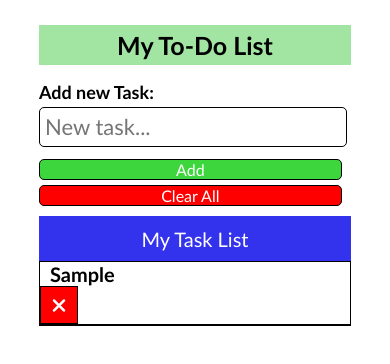
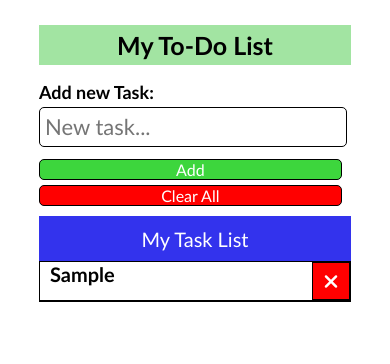
Before and after one commit to Rupam-Mondal/To-Do-App, a plain HTML site: page index.html in a window 390 px wide. Both pictures are taken after typing "Sample" into the empty fields and a click on the button "Add". Drawn offline with Linux system fonts and the light colour scheme.

Commit message:
Small update in responsiveness

```diff
--- a/responsive.css
+++ b/responsive.css
@@ -26,8 +26,7 @@
 
     .works {
         height: auto;
-        flex-direction: column;
-        align-items: flex-start;
+        justify-content: space-between;
         border-bottom: 1px solid black;
     }
 
@@ -38,7 +37,6 @@
 
     .Delete {
         width: 100%;
-        justify-content: flex-start;
     }
 
     .del-btn {
```
